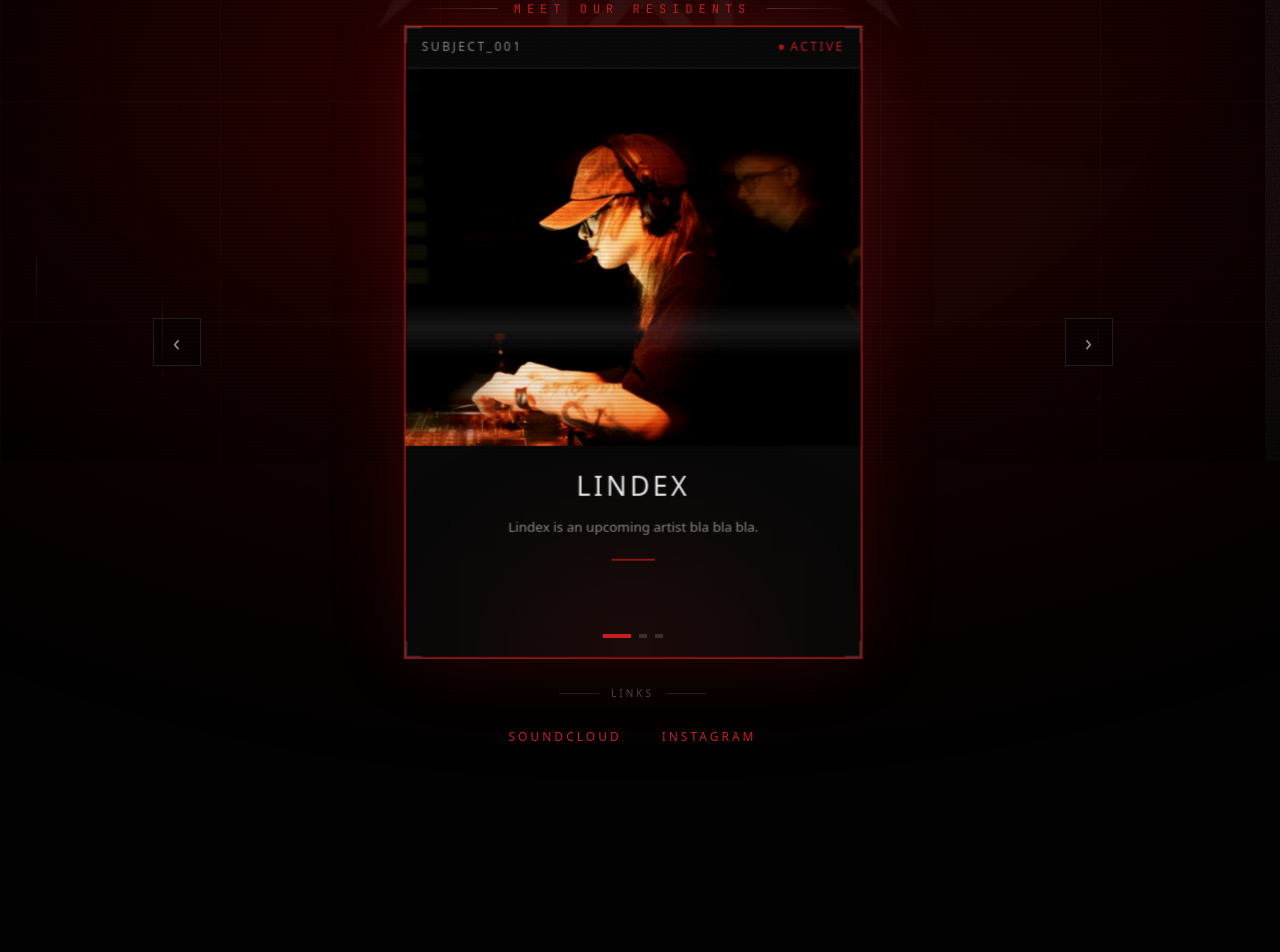
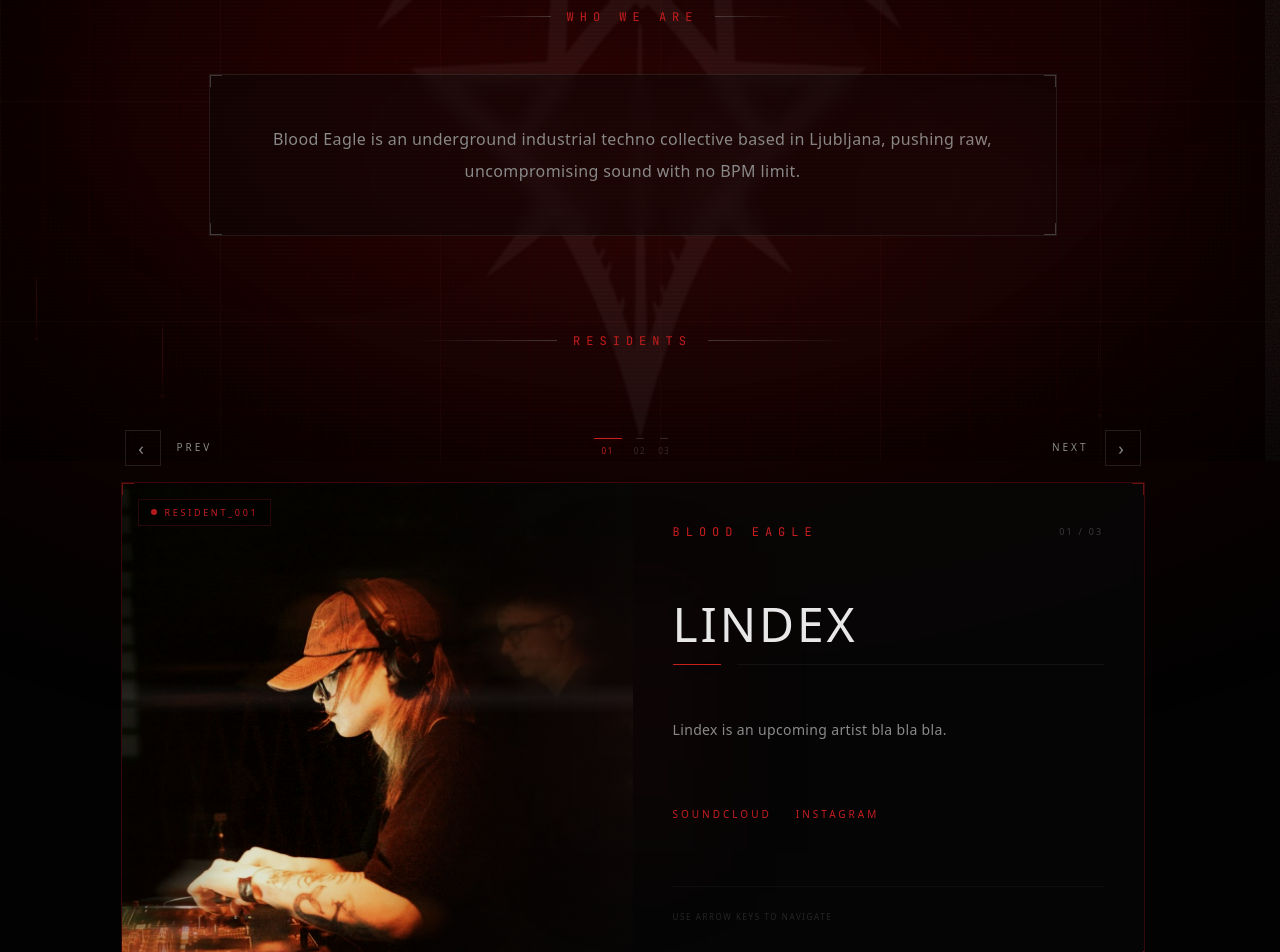
Before and after one commit to Unh0li/blood_eagle_website, a Next.js app: page /about in a window 1280 px wide. Shown: the part 339-1291 px from the top of the page. Before the commit the page ends 1245 px from the top, so only its background shows below. Built offline with nearby package versions, Linux system fonts and the light colour scheme.

Commit message:
Commit [12] - Redesign abou paga

```diff
--- a/src/app/about/page.js
+++ b/src/app/about/page.js
@@ -14,15 +14,8 @@ export default function AboutPage() {
     setTimeout(() => setGlitch(false), 220);
   };
 
-  const next = () => {
-    triggerGlitch();
-    setIndex((p) => (p + 1) % residents.length);
-  };
-
-  const prev = () => {
-    triggerGlitch();
-    setIndex((p) => (p - 1 + residents.length) % residents.length);
-  };
+  const next = () => { triggerGlitch(); setIndex((p) => (p + 1) % residents.length); };
+  const prev = () => { triggerGlitch(); setIndex((p) => (p - 1 + residents.length) % residents.length); };
 
   useEffect(() => {
     const handler = (e) => {
@@ -33,7 +26,7 @@ export default function AboutPage() {
     return () => window.removeEventListener("keydown", handler);
   }, [index]);
 
-  const r = residents[index];
+  const res = residents[index];
 
   return (
     <main className="site-shell selection:bg-blood selection:text-black">
@@ -47,15 +40,12 @@ export default function AboutPage() {
       <div className="site-shell__vignette" />
       <BloodDrips />
 
-
-
+      {/* logo watermark */}
       <div className="fixed top-24 left-1/2 -translate-x-1/2 pointer-events-none select-none z-0 w-full max-w-5xl px-6 pt-35 flex items-center justify-center">
-
-
         <div className="opacity-5 mix-blend-screen scale-[1.6] md:scale-[2.2] w-full h-full flex items-center justify-center">
           <Image
             src="/images/logo/logo_white.png"
-            alt="Blood Eagle Fixed Background Watermark"
+            alt="Blood Eagle Background Watermark"
             width={1000}
             height={1000}
             className="object-contain w-full h-auto max-h-[55vh] filter blur-[0.5px]"
@@ -64,170 +54,240 @@ export default function AboutPage() {
         </div>
       </div>
 
+      {/* header */}
       <section className="relative z-20 pt-32 text-center px-6">
-        <div className="overflow-hidden">
         <h1
           className="font-[var(--font-display)] uppercase text-[14vw] md:text-[7.5vw] leading-[0.82] tracking-[-0.02em] text-bone animate-[riseIn_0.9s_cubic-bezier(0.16,1,0.3,1)_both]"
           style={{ WebkitTextStroke: "1px rgba(232,232,232,0.15)" }}
         >
           ABOUT
         </h1>
-          <br />
-        </div>
         <p className="mt-6 max-w-xl mx-auto text-silver font-mono text-xs md:text-sm tracking-[0.15em] uppercase animate-[fadeUp_0.9s_ease_0.2s_both]">
           Industrial techno collective <span className="text-blood">/</span> based in Ljubljana
         </p>
       </section>
 
-      <section className="relative z-20 mt-16 px-6">
-        <div className="flex items-center justify-center gap-4 max-w-md mx-auto">
+      {/* who we are */}
+      <section className="relative z-20 max-w-4xl mx-auto px-6 mt-24 pb-24">
+        <div className="flex items-center justify-center gap-4 max-w-xs mx-auto mb-12">
           <span className="divider-line" />
-          <h2 className="eyebrow">Meet our residents</h2>
+          <p className="eyebrow">Who We Are</p>
           <span className="divider-line" style={{ background: "linear-gradient(to left, transparent, rgba(138,138,138,0.4))" }} />
         </div>
-      </section>
 
-      <section className="relative z-30 max-w-5xl mx-auto px-4 mt-12 md:mt-16 flex items-center justify-center min-h-[460px] md:min-h-[520px]">
-        <button onClick={prev} aria-label="Previous resident" className="group absolute left-4 md:left-8 z-50 w-12 h-12 flex items-center justify-center bg-void/50 backdrop-blur-sm">
-          <span className="absolute inset-0 border border-silver/20 group-hover:border-blood transition-colors duration-300" />
-          <span className="relative text-2xl text-silver group-hover:text-blood group-hover:-translate-x-1 transition-all duration-300">&lsaquo;</span>
-        </button>
-
-        <button onClick={next} aria-label="Next resident" className="group absolute right-4 md:right-8 z-50 w-12 h-12 flex items-center justify-center bg-void/50 backdrop-blur-sm">
-          <span className="absolute inset-0 border border-silver/20 group-hover:border-blood transition-colors duration-300" />
-          <span className="relative text-2xl text-silver group-hover:text-blood group-hover:translate-x-1 transition-all duration-300">&rsaquo;</span>
-        </button>
-
-        <div className="relative w-[290px] h-[400px] md:w-[340px] md:h-[470px] [perspective:1400px] z-20">
-          <div
-            className="relative w-full h-full transition-transform duration-[900ms] [transform-style:preserve-3d]"
-            style={{
-              transform: `rotateY(${-index * 120}deg)`,
-              transitionTimingFunction: "cubic-bezier(0.16, 1, 0.3, 1)",
-            }}
-          >
-            {residents.map((res, i) => {
-              const isActive = i === index;
-              const tag = String(i + 1).padStart(3, "0");
-
-              return (
-                <div
-                  key={res.id}
-                  className="absolute inset-0 flex items-center justify-center [backface-visibility:hidden]"
-                  style={{ transform: `rotateY(${i * 120}deg) translateZ(340px)` }}
-                >
-                  <div className={`group relative w-full h-full border transition-all duration-700 overflow-hidden bg-panel ${isActive ? "border-blood scale-[1.02] shadow-[0_0_60px_-10px_rgba(200,30,30,0.25)]" : "border-silver/15 scale-[0.88] opacity-25 blur-[2px] pointer-events-none"
-                    }`}>
+        <div className="relative border border-silver/15 bg-panel/40 backdrop-blur-sm p-8 md:p-12 overflow-hidden">
           <div className="corner-ticks">
             <span style={{ top: 0, left: 0, borderTopWidth: 1, borderLeftWidth: 1 }} />
             <span style={{ top: 0, right: 0, borderTopWidth: 1, borderRightWidth: 1 }} />
             <span style={{ bottom: 0, left: 0, borderBottomWidth: 1, borderLeftWidth: 1 }} />
             <span style={{ bottom: 0, right: 0, borderBottomWidth: 1, borderRightWidth: 1 }} />
           </div>
-
-                    <div className="relative z-30 flex items-center justify-between px-3 py-2 border-b border-silver/15 font-mono text-[9px] tracking-[0.2em] text-silver">
-                      <span>SUBJECT_{tag}</span>
-                      <span className={`flex items-center gap-1 ${isActive ? "text-blood" : ""}`}>
-                        <span className={`w-1 h-1 rounded-full ${isActive ? "bg-blood animate-pulse" : "bg-silver/40"}`} />
-                        {isActive ? "ACTIVE" : "STANDBY"}
-                      </span>
-                    </div>
-
-                    <div className="relative w-full h-[240px] md:h-[280px] overflow-hidden">
-                      <img
-                        src={res.image}
-                        alt={res.name}
-                        className={`w-full h-full object-cover contrast-125 brightness-90 transition-transform duration-[1.2s] ${isActive ? "scale-100 group-hover:scale-110" : "scale-105"}`}
-                      />
-                      <div className="absolute inset-0 bg-gradient-to-t from-blood/20 via-transparent to-transparent mix-blend-multiply" />
-
-                      {isActive && (
-                        <div className="absolute inset-0 overflow-hidden pointer-events-none">
-                          <div className="absolute left-0 right-0 h-10 bg-gradient-to-b from-transparent via-bone/10 to-transparent animate-[scanSweep_3.5s_linear_infinite]" />
-                        </div>
-                      )}
-
-                      {isActive && glitch && (
-                        <>
-                          <div
-                            className="absolute inset-0 bg-cover bg-center mix-blend-screen opacity-70"
-                            style={{
-                              backgroundImage: `url(${res.image})`,
-                              clipPath: "polygon(0 20%, 100% 20%, 100% 35%, 0 35%)",
-                              transform: "translateX(6px)",
-                              filter: "hue-rotate(180deg) saturate(3)",
-                            }}
-                          />
-                          <div
-                            className="absolute inset-0 bg-cover bg-center mix-blend-screen opacity-70"
-                            style={{
-                              backgroundImage: `url(${res.image})`,
-                              clipPath: "polygon(0 60%, 100% 60%, 100% 72%, 0 72%)",
-                              transform: "translateX(-8px)",
-                              filter: "hue-rotate(-30deg) saturate(3)",
-                            }}
-                          />
-                        </>
-                      )}
-                    </div>
-
-                    <h3 className={`relative z-30 text-center mt-4 px-2 font-[var(--font-display)] uppercase tracking-[0.12em] text-lg md:text-xl ${isActive ? "text-bone" : "text-silver"}`}>
-                      {res.name}
-                    </h3>
-
-                    {isActive && (
-                      <p className="relative z-30 mt-2 px-4 text-center font-mono text-[10px] leading-relaxed text-silver line-clamp-3">
-                        {res.description}
+          <div className="absolute -right-20 top-0 w-72 h-72 rounded-full bg-blood/5 blur-3xl" />
+          <p className="max-w-3xl mx-auto font-mono text-sm md:text-base leading-8 tracking-wide text-silver text-center">
+            Blood Eagle is an underground industrial techno collective based in
+            Ljubljana, pushing raw, uncompromising sound with no BPM limit.
           </p>
-                    )}
-
-                    <div className="relative z-30 mt-4 mx-auto w-8 h-px bg-blood" />
-                    {isActive && <div className="absolute -bottom-10 left-1/2 -translate-x-1/2 w-40 h-20 bg-blood/25 blur-3xl pointer-events-none" />}
-                  </div>
-                </div>
-              );
-            })}
-          </div>
         </div>
       </section>
 
-      <div className="relative z-40 flex items-center justify-center gap-2 mt-8">
-        {residents.map((_, i) => (
+      {/* residents */}
+      <section className="relative z-20 px-6 pb-32">
+        <div className="flex items-center justify-center gap-4 max-w-md mx-auto mb-20">
+          <span className="divider-line" />
+          <p className="eyebrow">Residents</p>
+          <span className="divider-line" style={{ background: "linear-gradient(to left, transparent, rgba(138,138,138,0.4))" }} />
+        </div>
+
+        <div className="max-w-5xl mx-auto">
+
+          {/* prev / next gumba ZGORAJ */}
+          <div className="flex items-center justify-between mb-4 px-1">
+
+            <button
+              onClick={prev}
+              className="group flex items-center gap-4 font-mono text-[10px] uppercase tracking-[0.3em] text-silver hover:text-bone transition-colors duration-300"
+            >
+              <span className="relative flex items-center justify-center w-9 h-9 border border-silver/20 group-hover:border-blood transition-colors duration-300 overflow-hidden">
+                <span className="absolute inset-0 bg-blood scale-x-0 group-hover:scale-x-100 origin-right transition-transform duration-300" />
+                <span className="relative text-lg leading-none group-hover:text-black transition-colors duration-300">‹</span>
+              </span>
+              <span className="hidden sm:block">Prev</span>
+            </button>
+
+            {/* indikator v sredini */}
+            <div className="flex items-center gap-3">
+              {residents.map((r, i) => (
                 <button
                   key={i}
                   onClick={() => { triggerGlitch(); setIndex(i); }}
-            aria-label={`Go to resident ${i + 1}`}
-            className="relative h-1 transition-all duration-500"
-            style={{ width: i === index ? "28px" : "8px" }}
+                  className="group flex flex-col items-center gap-1.5 transition-all duration-300"
                 >
-            <span className={`absolute inset-0 transition-colors duration-500 ${i === index ? "bg-blood" : "bg-silver/30"}`} />
+                  <span
+                    className="block transition-all duration-500"
+                    style={{
+                      width: i === index ? "28px" : "8px",
+                      height: "1.5px",
+                      background: i === index ? "#c81e1e" : "rgba(138,138,138,0.25)",
+                      boxShadow: i === index ? "0 0 8px rgba(200,30,30,0.5)" : "none",
+                    }}
+                  />
+                  <span
+                    className="font-mono transition-all duration-300"
+                    style={{
+                      fontSize: "8px",
+                      letterSpacing: "0.2em",
+                      color: i === index ? "#c81e1e" : "rgba(138,138,138,0.3)",
+                    }}
+                  >
+                    {String(i + 1).padStart(2, "0")}
+                  </span>
                 </button>
               ))}
             </div>
 
-      <section className="relative z-40 mt-12 text-center max-w-xl mx-auto px-6 pb-24 min-h-[220px]">
-        <div key={index} className="animate-[fadeUp_0.6s_ease_both]">
+            <button
+              onClick={next}
+              className="group flex items-center gap-4 font-mono text-[10px] uppercase tracking-[0.3em] text-silver hover:text-bone transition-colors duration-300"
+            >
+              <span className="hidden sm:block">Next</span>
+              <span className="relative flex items-center justify-center w-9 h-9 border border-silver/20 group-hover:border-blood transition-colors duration-300 overflow-hidden">
+                <span className="absolute inset-0 bg-blood scale-x-0 group-hover:scale-x-100 origin-left transition-transform duration-300" />
+                <span className="relative text-lg leading-none group-hover:text-black transition-colors duration-300">›</span>
+              </span>
+            </button>
 
-          <div className="mt-8 flex items-center justify-center gap-3 pointer-events-none">
-            <span className="h-px w-10 bg-silver/20" />
-            <span className="font-mono text-[10px] tracking-[0.3em] text-silver/50">LINKS</span>
-            <span className="h-px w-10 bg-silver/20" />
           </div>
 
-          <div className="mt-6 flex justify-center gap-10 uppercase tracking-[0.25em] text-xs font-mono">
-            {["SoundCloud", "Instagram"].map((platform) => (
-              <a
-                key={platform}
-                href={platform === "SoundCloud" ? r.soundcloud : r.instagram}
-                target="_blank"
-                rel="noopener noreferrer"
-                className="relative text-blood hover:text-bone transition-colors duration-300 group py-1"
-              >
-                {platform}
+          {/* glavna kartica */}
+          <div className="grid md:grid-cols-2 border border-blood/25 relative overflow-hidden">
+
+            <div className="corner-ticks">
+              <span style={{ top: 0, left: 0, borderTopWidth: 1, borderLeftWidth: 1, borderColor: "rgba(200,30,30,0.5)" }} />
+              <span style={{ top: 0, right: 0, borderTopWidth: 1, borderRightWidth: 1, borderColor: "rgba(200,30,30,0.5)" }} />
+              <span style={{ bottom: 0, left: 0, borderBottomWidth: 1, borderLeftWidth: 1, borderColor: "rgba(200,30,30,0.5)" }} />
+              <span style={{ bottom: 0, right: 0, borderBottomWidth: 1, borderRightWidth: 1, borderColor: "rgba(200,30,30,0.5)" }} />
+            </div>
+
+            {/* leva - slika */}
+            <div className="relative h-[340px] md:h-[480px] overflow-hidden">
+              <img
+                key={res.id}
+                src={res.image}
+                alt={res.name}
+                className="w-full h-full object-cover contrast-110 brightness-85 transition-all duration-700 scale-105 hover:scale-100"
+              />
+              <div className="absolute inset-0 bg-gradient-to-r from-transparent via-transparent to-panel/70 hidden md:block" />
+              <div className="absolute inset-0 bg-gradient-to-t from-panel/90 via-panel/20 to-transparent md:hidden" />
+
+              {/* scan sweep */}
+              {!glitch && (
+                <div className="absolute inset-0 overflow-hidden pointer-events-none">
+                  <div className="absolute left-0 right-0 h-8 bg-gradient-to-b from-transparent via-bone/6 to-transparent animate-[scanSweep_4s_linear_infinite]" />
+                </div>
+              )}
+
+              {/* glitch */}
+              {glitch && (
+                <>
+                  <div className="absolute inset-0 bg-cover bg-center mix-blend-screen opacity-60"
+                    style={{ backgroundImage: `url(${res.image})`, clipPath: "polygon(0 18%, 100% 18%, 100% 32%, 0 32%)", transform: "translateX(8px)", filter: "hue-rotate(180deg) saturate(4)" }} />
+                  <div className="absolute inset-0 bg-cover bg-center mix-blend-screen opacity-60"
+                    style={{ backgroundImage: `url(${res.image})`, clipPath: "polygon(0 58%, 100% 58%, 100% 70%, 0 70%)", transform: "translateX(-10px)", filter: "hue-rotate(-30deg) saturate(4)" }} />
+                </>
+              )}
+
+              {/* resident tag */}
+              <div className="absolute top-4 left-4 flex items-center gap-2 font-mono text-[9px] tracking-[0.3em] text-blood uppercase bg-void/60 backdrop-blur-sm px-3 py-1.5 border border-blood/20">
+                <span className="w-1.5 h-1.5 rounded-full bg-blood animate-pulse" />
+                RESIDENT_{String(index + 1).padStart(3, "0")}
+              </div>
+            </div>
+
+            {/* desna - info */}
+            <div key={index} className="relative flex flex-col justify-between p-8 md:p-10 bg-panel/70 backdrop-blur-sm">
+
+              <div className="absolute -left-16 top-1/2 -translate-y-1/2 w-32 h-64 bg-blood/6 blur-3xl pointer-events-none" />
+
+              {/* top metadata */}
+              <div className="flex items-center justify-between mb-8">
+                <p className="eyebrow text-[10px]">Blood Eagle</p>
+                <span className="font-mono text-[9px] tracking-[0.25em] text-silver/40 uppercase">
+                  {String(index + 1).padStart(2, "0")} / {String(residents.length).padStart(2, "0")}
+                </span>
+              </div>
+
+              {/* ime */}
+              <div className="animate-[fadeUp_0.35s_ease_both]">
+                <h2 className="font-[var(--font-display)] uppercase text-4xl md:text-5xl tracking-[0.06em] text-bone leading-none">
+                  {res.name}
+                </h2>
+                <div className="mt-4 flex items-center gap-4">
+                  <div className="h-px w-12 bg-blood" />
+                  <div className="h-px flex-1 bg-silver/10" />
+                </div>
+              </div>
+
+              {/* opis */}
+              <p className="mt-6 font-mono text-xs md:text-sm leading-7 tracking-wide text-silver animate-[fadeUp_0.35s_ease_0.08s_both]">
+                {res.description}
+              </p>
+
+              {/* linki */}
+              <div className="mt-8 flex gap-6 animate-[fadeUp_0.35s_ease_0.14s_both]">
+                <a href={res.soundcloud} target="_blank" rel="noopener noreferrer"
+                  className="group relative font-mono text-[10px] uppercase tracking-[0.3em] text-blood hover:text-bone transition-colors duration-300 py-1">
+                  SoundCloud
                   <span className="absolute bottom-0 left-0 w-0 h-px bg-bone group-hover:w-full transition-all duration-300" />
                 </a>
+                <a href={res.instagram} target="_blank" rel="noopener noreferrer"
+                  className="group relative font-mono text-[10px] uppercase tracking-[0.3em] text-blood hover:text-bone transition-colors duration-300 py-1">
+                  Instagram
+                  <span className="absolute bottom-0 left-0 w-0 h-px bg-bone group-hover:w-full transition-all duration-300" />
+                </a>
+              </div>
+
+              {/* keyboard hint */}
+              <div className="mt-8 pt-6 border-t border-silver/8 flex items-center gap-2 animate-[fadeUp_0.35s_ease_0.2s_both]">
+                <span className="font-mono text-[8px] tracking-[0.2em] text-silver/25 uppercase">
+                  Use arrow keys to navigate
+                </span>
+              </div>
+
+            </div>
+          </div>
+
+          {/* thumbnail strip */}
+          <div
+            className="mt-3 grid gap-1.5"
+            style={{ gridTemplateColumns: `repeat(${residents.length}, 1fr)` }}
+          >
+            {residents.map((r, i) => (
+              <button
+                key={r.id}
+                onClick={() => { triggerGlitch(); setIndex(i); }}
+                className="relative aspect-[3/2] overflow-hidden transition-all duration-300"
+                style={{ borderBottom: i === index ? "1px solid rgba(200,30,30,0.6)" : "1px solid rgba(138,138,138,0.08)" }}
+              >
+                <img
+                  src={r.image}
+                  alt={r.name}
+                  className="w-full h-full object-cover transition-all duration-500"
+                  style={{ filter: i === index ? "grayscale(0) brightness(0.85)" : "grayscale(1) brightness(0.3)" }}
+                />
+                <div
+                  className="absolute inset-0 transition-opacity duration-300"
+                  style={{ background: "linear-gradient(to top, rgba(2,2,2,0.7) 0%, transparent 60%)", opacity: i === index ? 1 : 0.5 }}
+                />
+                <span
+                  className="absolute bottom-1.5 left-0 right-0 text-center font-mono text-[8px] tracking-[0.15em] uppercase truncate px-1"
+                  style={{ color: i === index ? "#c81e1e" : "rgba(138,138,138,0.35)" }}
+                >
+                  {r.name}
+                </span>
+              </button>
             ))}
           </div>
+
         </div>
       </section>
     </main>
```
Lines whose indentation alone changed are shown as unchanged.
